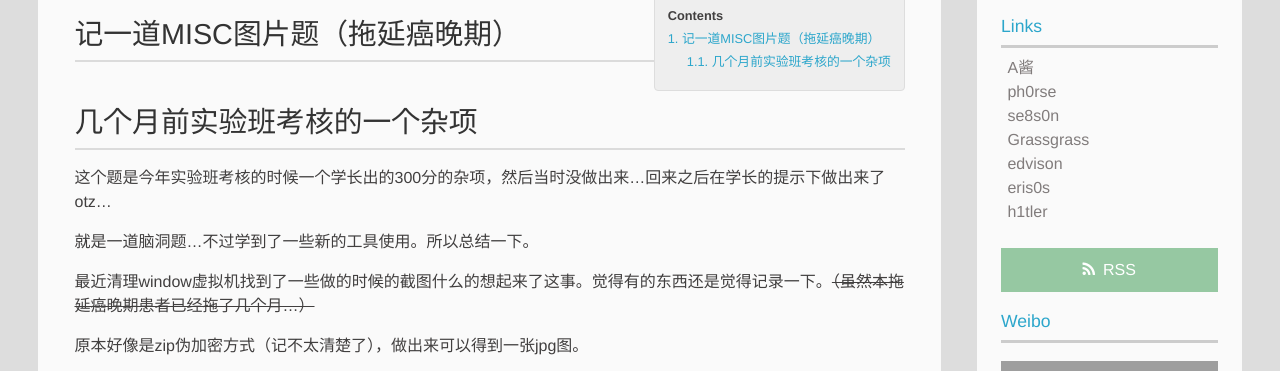
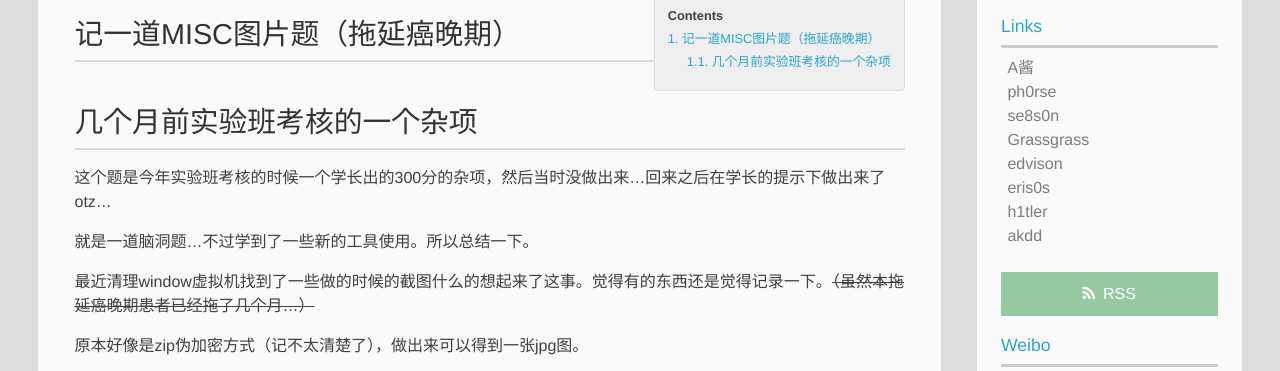
Before and after one commit to Sancrane/sancrane.github.io, a plain HTML site: page 2017/10/26/misc_1/index.html in a window 1280 px wide. Shown: the part 367-738 px from the top of the page. Drawn offline with Linux system fonts and the light colour scheme; grey boxes are pictures that could not be loaded.

Commit message:
Site updated: 2018-03-05 19:25:04

```diff
--- a/2017/10/26/misc_1/index.html
+++ b/2017/10/26/misc_1/index.html
@@ -267,6 +267,12 @@ gnuplot直接用“plot 函数/文件”可以导出图片（更复杂的操作
 
           </li>
 
+          <li>
+
+            	<a href="http://karmaof.me/" target="_blank" title="akdd">akdd</a>
+
+          </li>
+
     </ul>
 </div>
 
--- a/index.html
+++ b/index.html
@@ -753,6 +753,12 @@ gnuplot直接用“plot 函数/文件”可以导出图片（更复杂的操作
 
           </li>
 
+          <li>
+
+            	<a href="http://karmaof.me/" target="_blank" title="akdd">akdd</a>
+
+          </li>
+
     </ul>
 </div>
 
```
Also changed, not shown: 2017/11/13/一个RSA入门总结/index.html (+6 -0 lines), 2017/11/18/文件上传总结/index.html (+6 -0 lines), 2017/12/27/test/index.html (+6 -0 lines).
